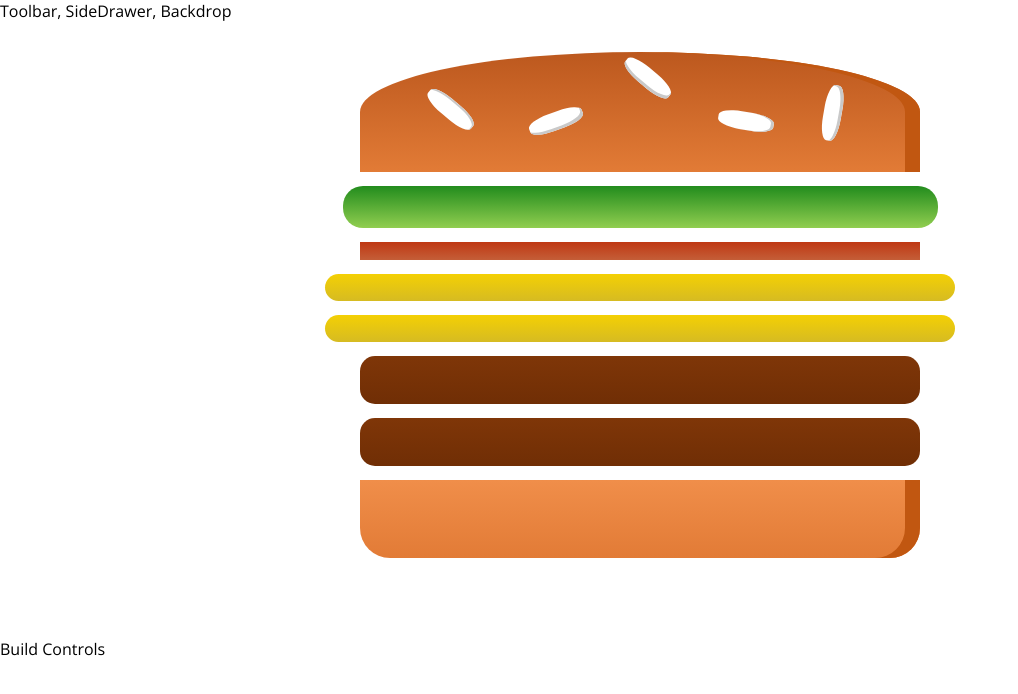
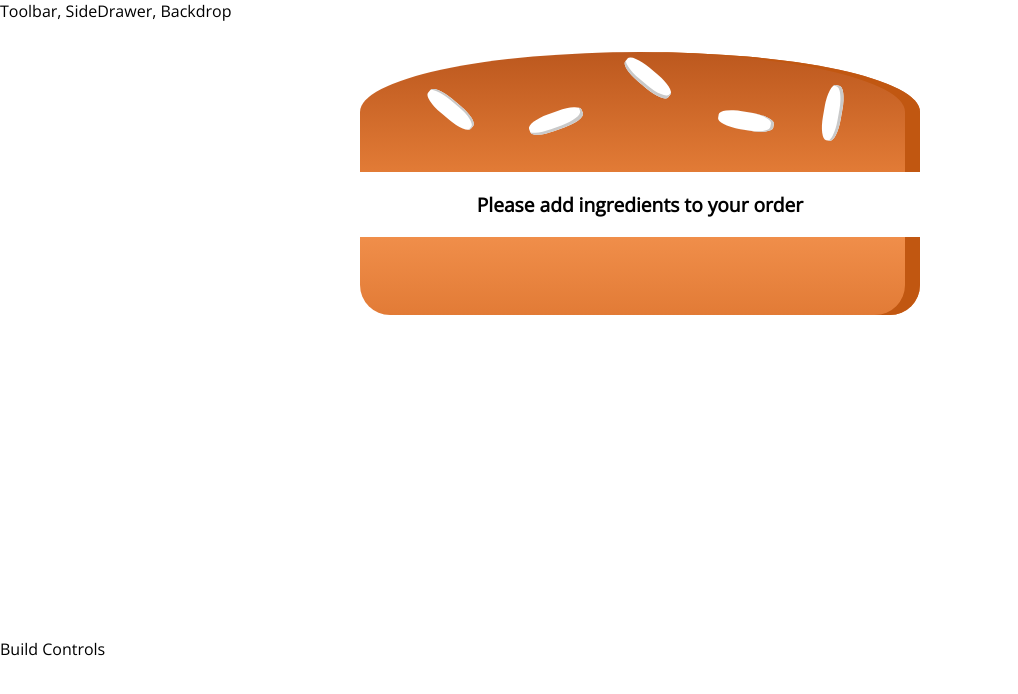
Before and after one commit to fmiusov/Quarantine-Food-Delivery, a React app: page / in a window 1280 px wide. Shown: the top 694 px of the page, without its empty margins (0-1018 px from the left). Built offline with nearby package versions, Linux system fonts and the light colour scheme.

Commit message:
flattening of array via reduce and conditional instructions rendering

```diff
--- a/src/components/Burger/Burger.js
+++ b/src/components/Burger/Burger.js
@@ -4,11 +4,17 @@
 import BurgerIngredient from "./BurgerIngredient/BurgerIngredient";
 
 const burger = (props) => {
-  const transformedIngredients = Object.keys(props.ingredients).map((igKey) => {
+  let transformedIngredients = Object.keys(props.ingredients).map((igKey) => {
     return [...Array(props.ingredients[igKey])].map((_, i) => {
       return <BurgerIngredient key={igKey + i} type={igKey} />;
     });
-  });
+  })
+  .reduce((arr, el) => {
+    return arr.concat(el)
+  }, []);
+  if (transformedIngredients.length === 0) {
+    transformedIngredients = <p>Please add ingredients to your order</p>
+  }
   return (
     <div className={classes.Burger}>
       <BurgerIngredient type="bread-top" />
--- a/src/containers/BurgerBuilder/BurgerBuilder.js
+++ b/src/containers/BurgerBuilder/BurgerBuilder.js
@@ -6,10 +6,10 @@
 class BurgerBuilder extends Component {
   state = {
     ingredients: {
-      salad: 1,
-      bacon: 1,
-      cheese: 2,
-      meat: 2
+      salad: 0,
+      bacon: 0,
+      cheese: 0,
+      meat: 0
     }
   }
   render() {
```
